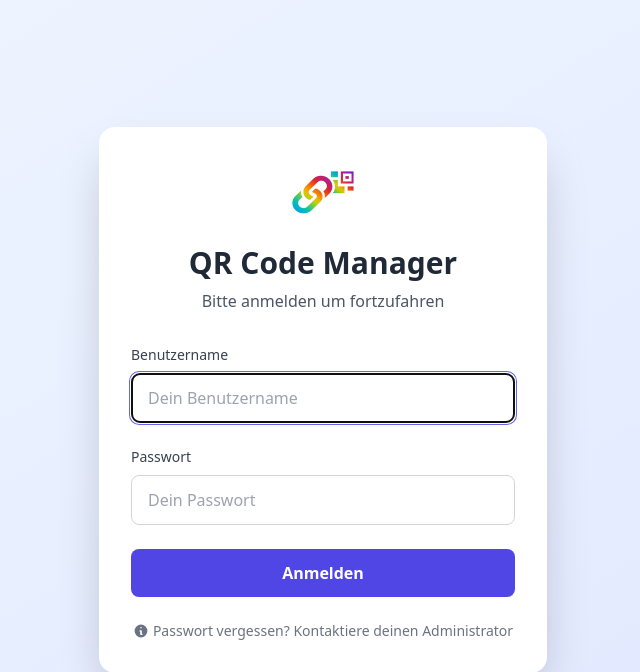
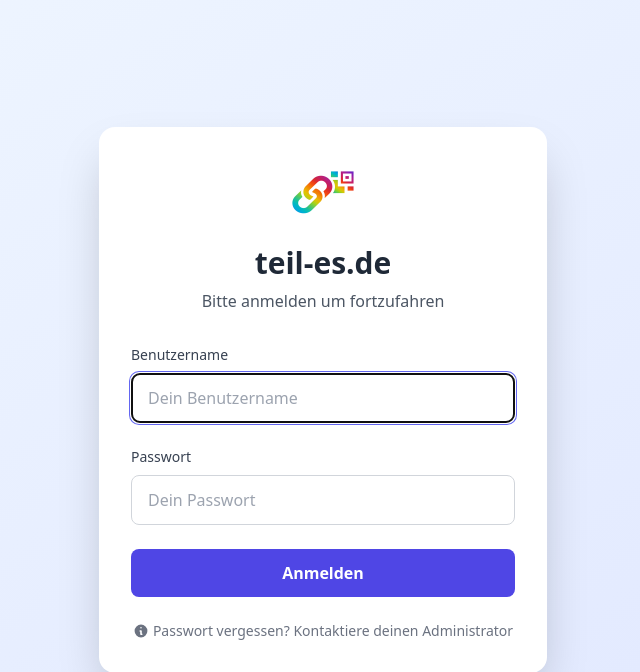
Before and after one commit to 71Professor/teil-es, a PHP site: page /admin/login.php in a window 1280 px wide. Shown: the top 672 px of the page, without its empty margins (317-957 px from the left). Run offline with PHP 8.4, Linux system fonts and the light colour scheme; tables that the repository leaves empty hold one stand-in row (values such as "Sample post"); some libraries are stand-ins or nearby versions.

Commit message:
Update login.php

```diff
--- a/admin/login.php
+++ b/admin/login.php
@@ -54,7 +54,7 @@ if ($_SERVER['REQUEST_METHOD'] === 'POST') {
             <div class="inline-block mb-4">
                 <img src="../Icon-teil-es.png" alt="teil-es Logo" class="w-16 h-16 object-contain">
             </div>
-            <h1 class="text-3xl font-bold text-gray-800">QR Code Manager</h1>
+            <h1 class="text-3xl font-bold text-gray-800">teil-es.de</h1>
             <p class="text-gray-600 mt-2">Bitte anmelden um fortzufahren</p>
         </div>
 
```
